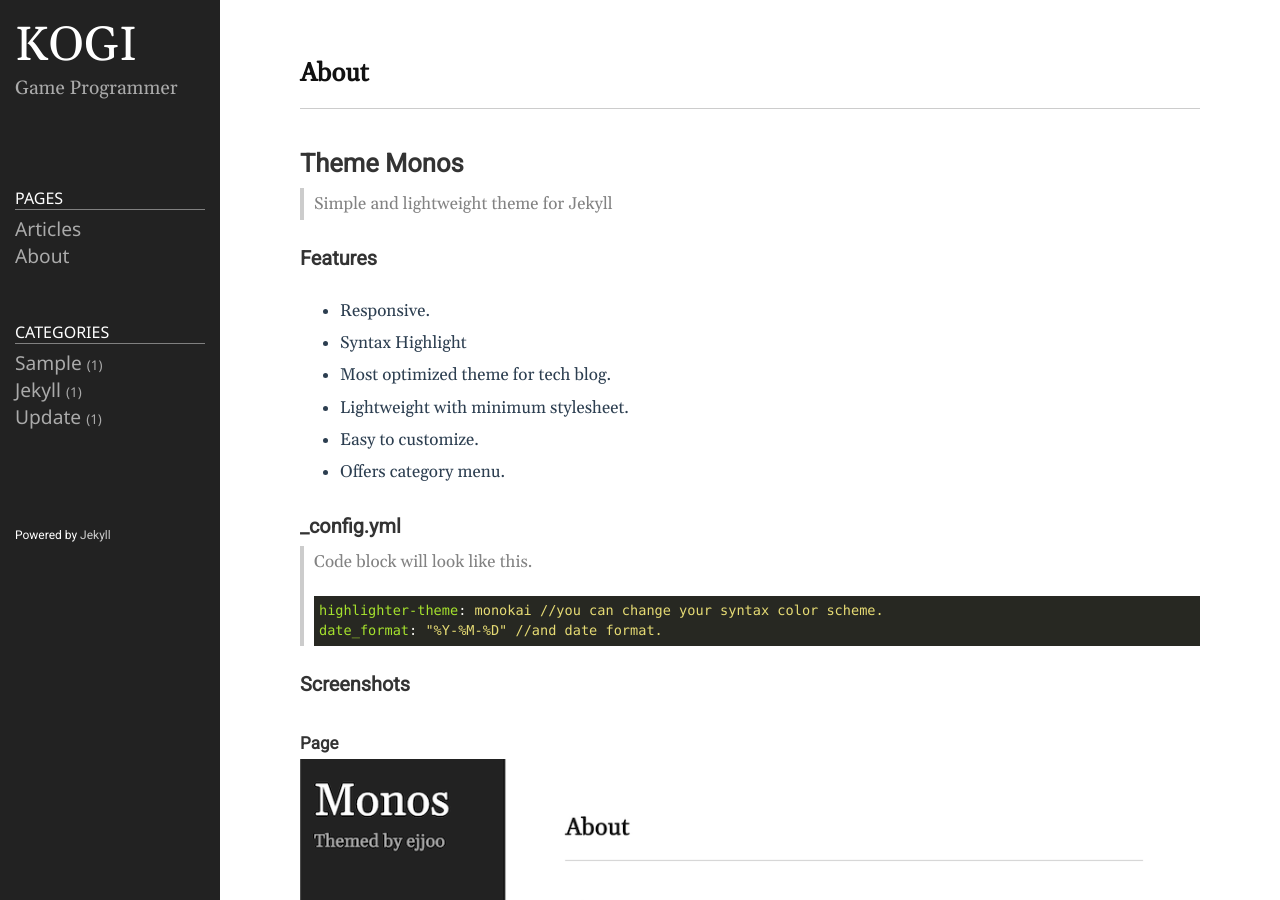
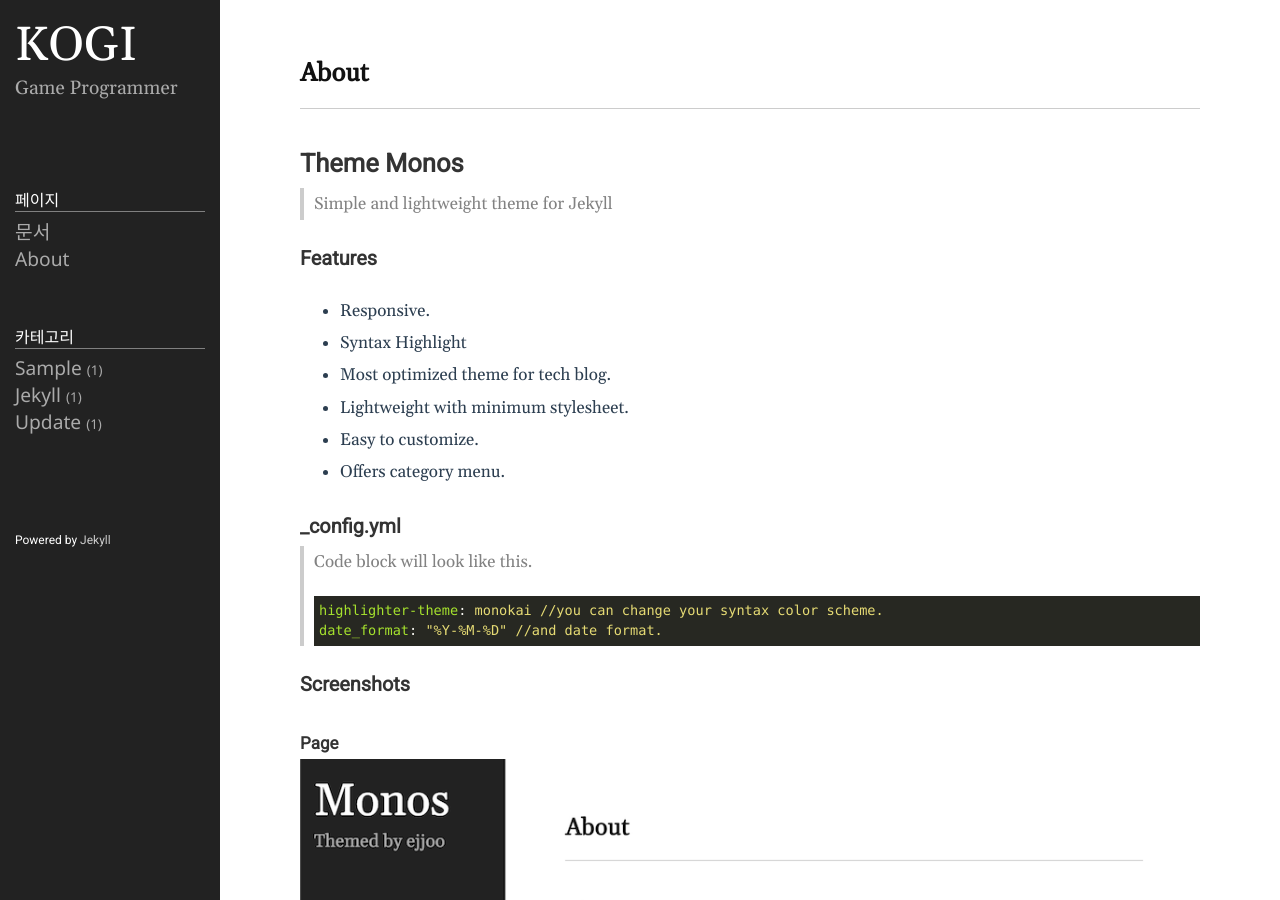
Before and after one commit to rrd0627/rrd0627.github.io, a Jekyll site: the page built from README.md, in a window 1280 px wide and 900 px high. Built offline with Jekyll 4.4.1, drawn with Linux system fonts in a browser that asks for light colours.

Commit message:
to korean

```diff
--- a/_includes/sidebar.html
+++ b/_includes/sidebar.html
@@ -13,9 +13,9 @@
 
 <div class="sidebar-item sidebar-nav">
 	<ul class="nav">
-      <li class="nav-title">Pages</li>
+      <li class="nav-title">페이지</li>
 	  <li>
-	  	<a class="nav-item" href="/">Articles</a>
+	  	<a class="nav-item" href="/">문서</a>
 	  </li>
 	  {% assign pages_list = site.pages %}
 	  {% for node in pages_list %}
@@ -34,7 +34,7 @@
 
 <div class="sidebar-item sidebar-nav">
   	<ul class="nav">
-			<li class="nav-title">Categories</li>
+			<li class="nav-title">카테고리</li>
 	    {% for category in site.categories %}
 	    <li>
 	    	<a class="nav-item" href="{{ root_url }}/{{ site.category_dir }}#{{ category | first }}">
```
Also changed, not shown: 1 other file.
